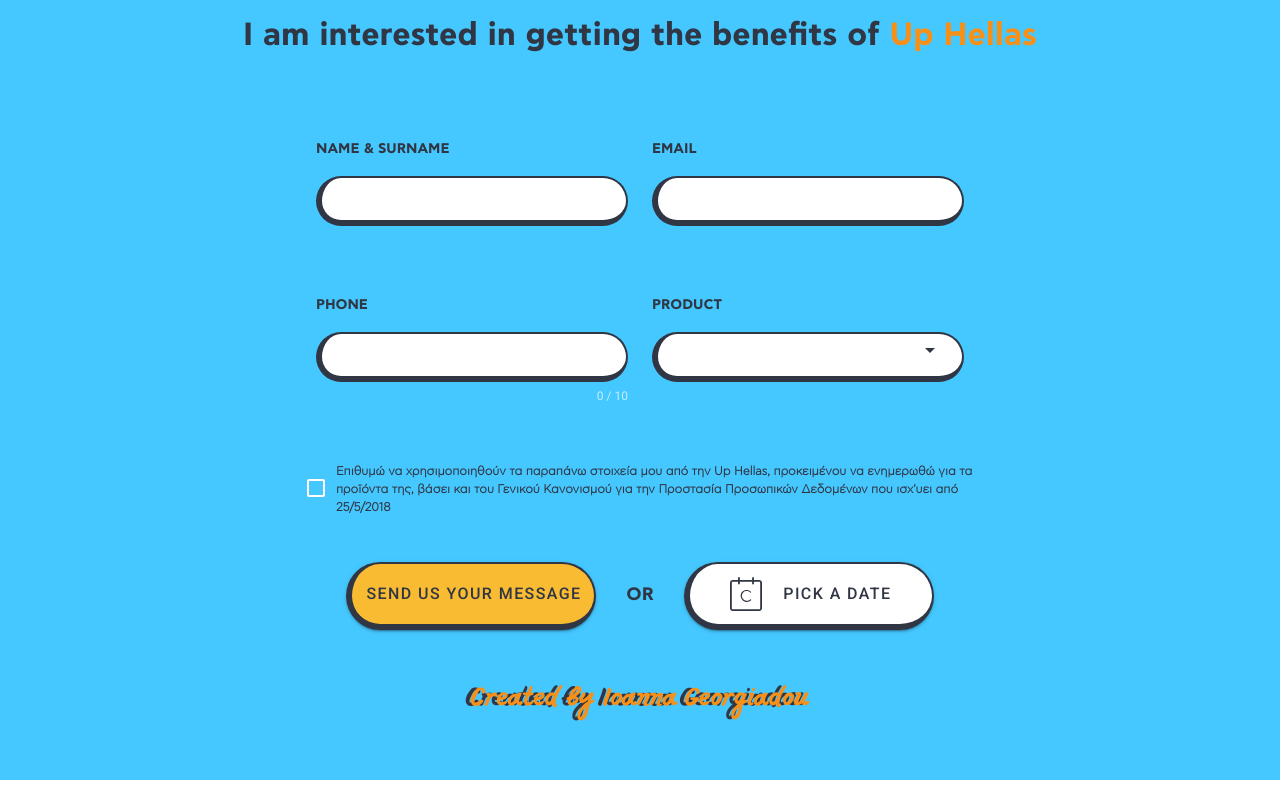
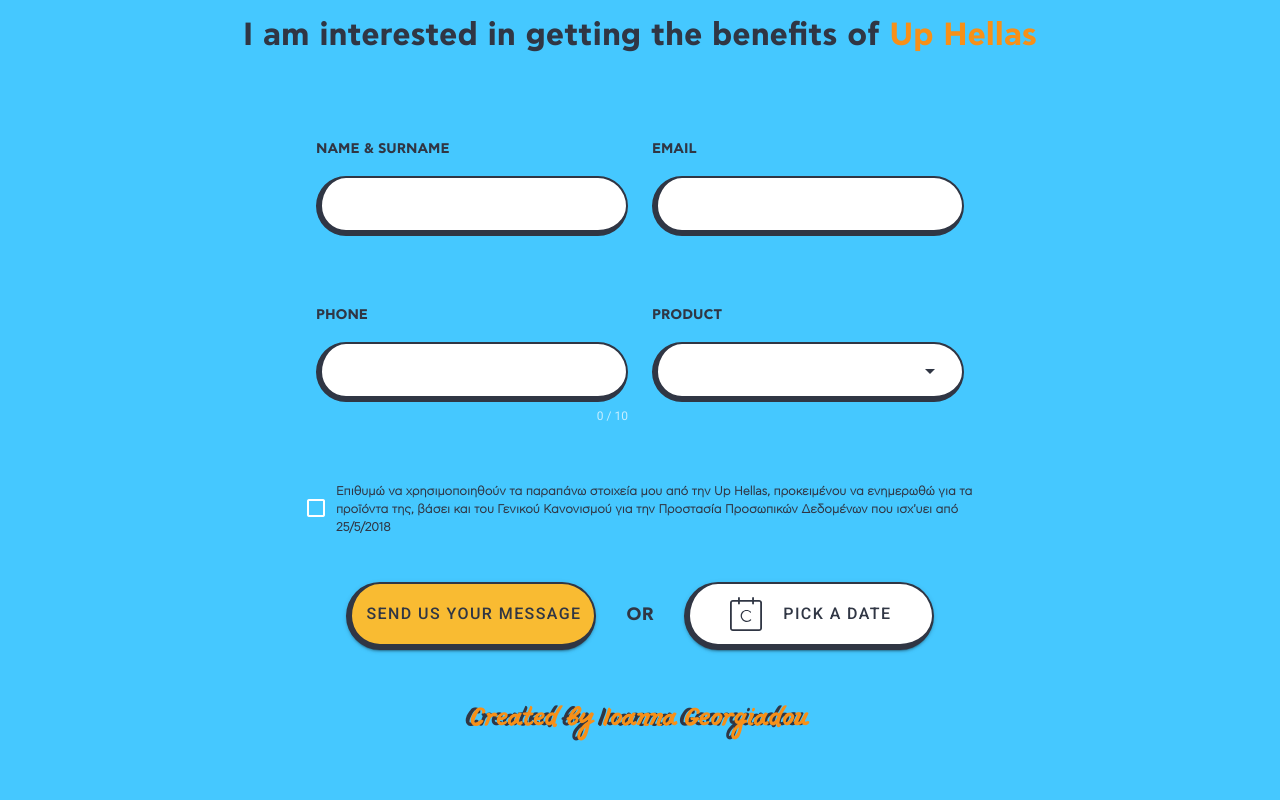
Before and after one commit to JoanGeo24/upHellas, a Nuxt app: page / in a window 1280 px wide. Shown: the part 5013-5813 px from the top of the page. Built offline with nearby package versions, Linux system fonts and the light colour scheme; no server answers.

Commit message:
Up Hellas Single page

```diff
--- a/pages/index.vue
+++ b/pages/index.vue
@@ -244,7 +244,7 @@
                 min-width="auto"
               >
                 <template v-slot:activator="{ on }">
-                  <v-btn class="date-btn" v-on="on">
+                  <v-btn :disabled="!valid" class="date-btn" v-on="on">
                     <img src="../static/images/meeting-logo.svg">
                     Pick a Date
                   </v-btn>
@@ -524,8 +524,8 @@
 
       .v-input__slot {
         input {
-          max-height: 50px !important;
-          height: 50px !important;
+          max-height: 60px !important;
+          height: 60px !important;
           color: #303644;
           background-color: #ffffff;
           padding-left: 20px;
@@ -544,8 +544,8 @@
     }
 
     .v-select__slot {
-      max-height: 50px !important;
-      height: 50px !important;
+      max-height: 60px !important;
+      height: 60px !important;
       background-color: #ffffff;
       padding-left: 20px;
       font-size: 16px;
@@ -556,6 +556,7 @@
       .v-input__append-inner {
         align-items: center !important;
         padding-right: 20px !important;
+        margin-top: 15px !important;
       }
 
       .v-icon::before {
```
